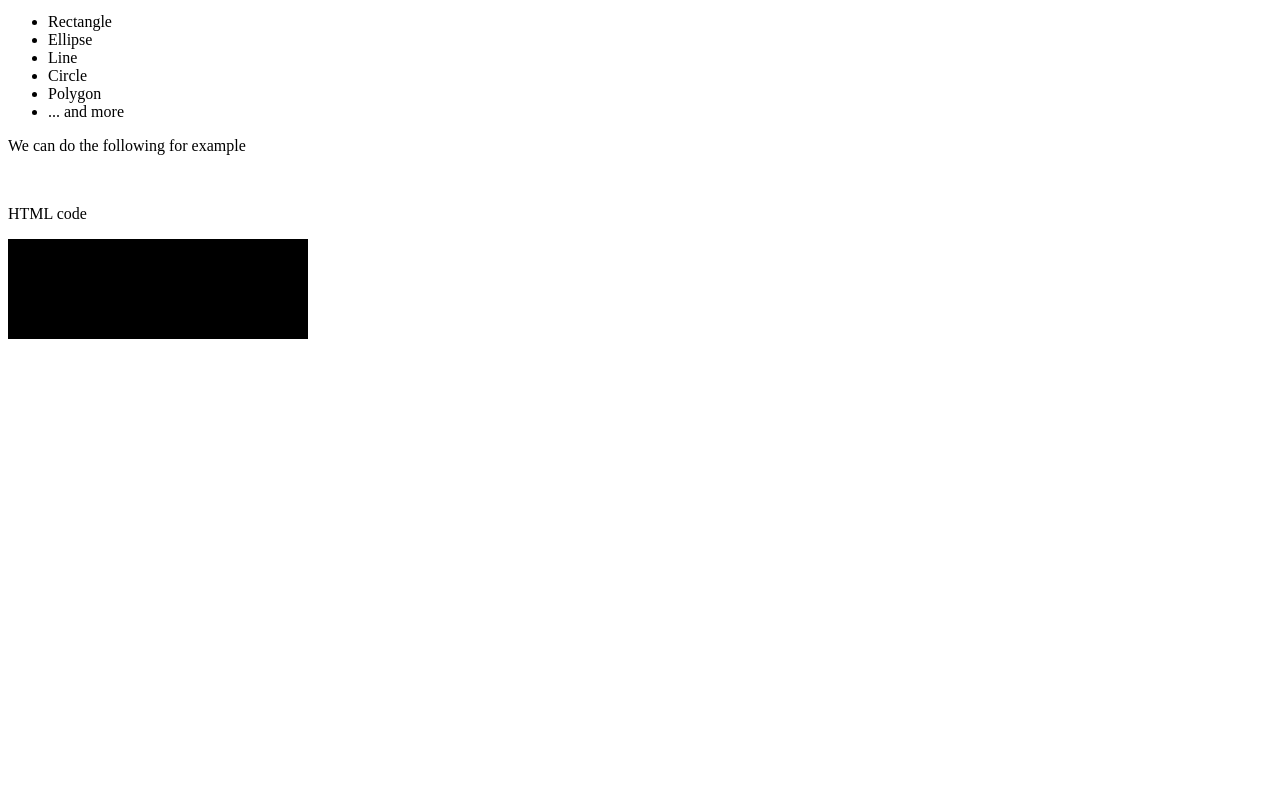
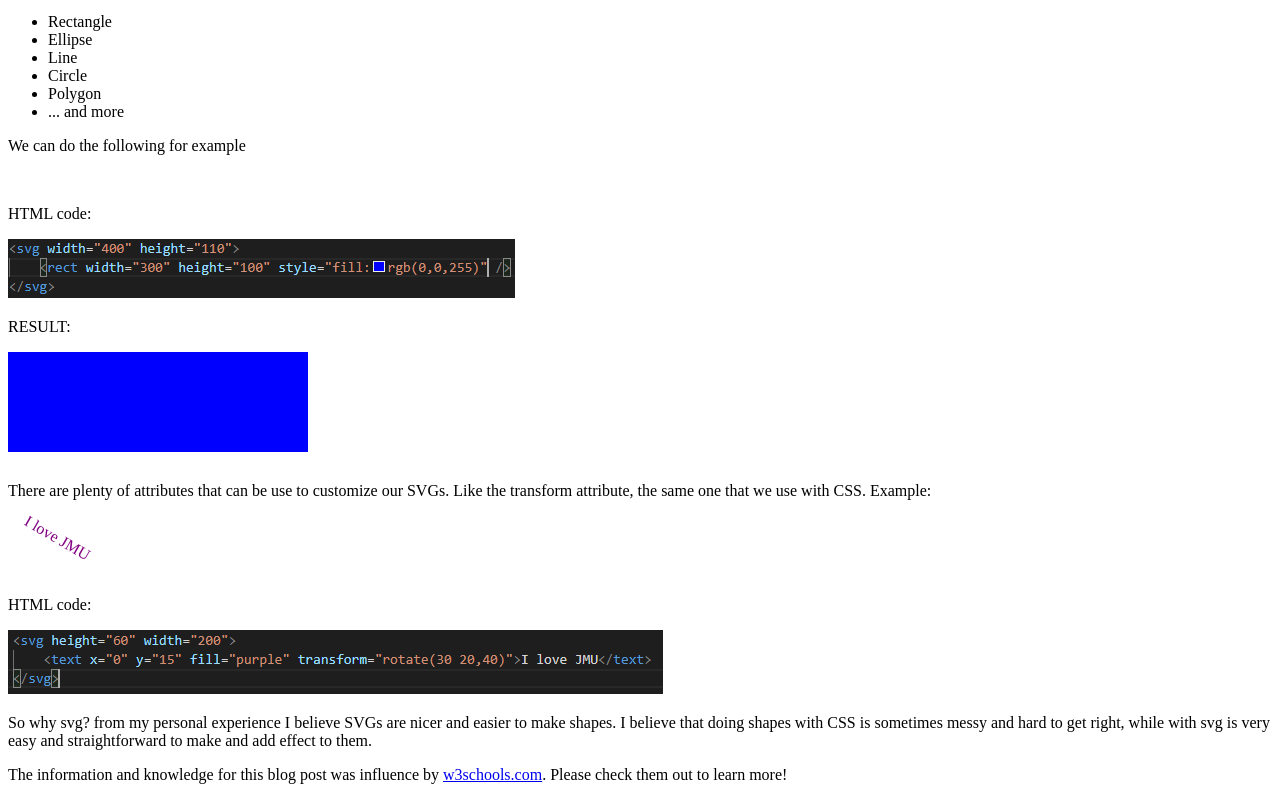
Before and after one commit to Zerok24/blog, a plain HTML site: page blog4.html in a window 1280 px wide. Shown: the part 322-1122 px from the top of the page. Before the commit the page ends 800 px from the top, so only its background shows below. Drawn offline with Linux system fonts and the light colour scheme.

Commit message:
Completed blog 4

```diff
--- a/blog4.html
+++ b/blog4.html
@@ -36,13 +36,38 @@
     <p>We can do the following for example</p>
     <img src="" alt="">
 
-    <p>HTML code</p>
-    <svg width="400" height="110">
-        <rect width="300" height="100"  />
+    <p>HTML code:</p>
+    <img src="/svg-rectangle.PNG" alt="">
+    <div>
+        <p>RESULT:</p>
+        <svg width="400" height="110">
+            <rect width="300" height="100" style="fill:rgb(0,0,255)" />
+        </svg>
+    </div>
+
+    <P>
+        There are plenty of attributes that can be use to customize our SVGs. Like the transform attribute,
+        the same one that we use with CSS. Example:
+    </P>
+
+    <svg height="60" width="200">
+        <text x="0" y="15" fill="purple" transform="rotate(30 20,40)">I love JMU</text>
     </svg>
 
-    <!-- <svg width="100" height="100"></svg> -->
+    <p>HTML code:</p>
+    <img src="/svg-text.PNG" alt="">
 
+    <p>
+        So why svg? from my personal experience I believe SVGs are nicer and easier to make shapes.
+        I believe that doing shapes with CSS is sometimes messy and hard to get right, while with svg
+        is very easy and straightforward to make and add effect to  them.
+    </p>
+
+    <p>
+        The information and knowledge for this blog post was influence by
+        <a href="https://www.w3schools.com/graphics/svg_intro.asp">w3schools.com</a>. Please check them out
+        to learn more!
+    </p>
 
 </body>
 </html>
```
Also changed, not shown: index.html (+1 -1 lines), svg-rectangle.PNG (added), svg-text.PNG (added).
